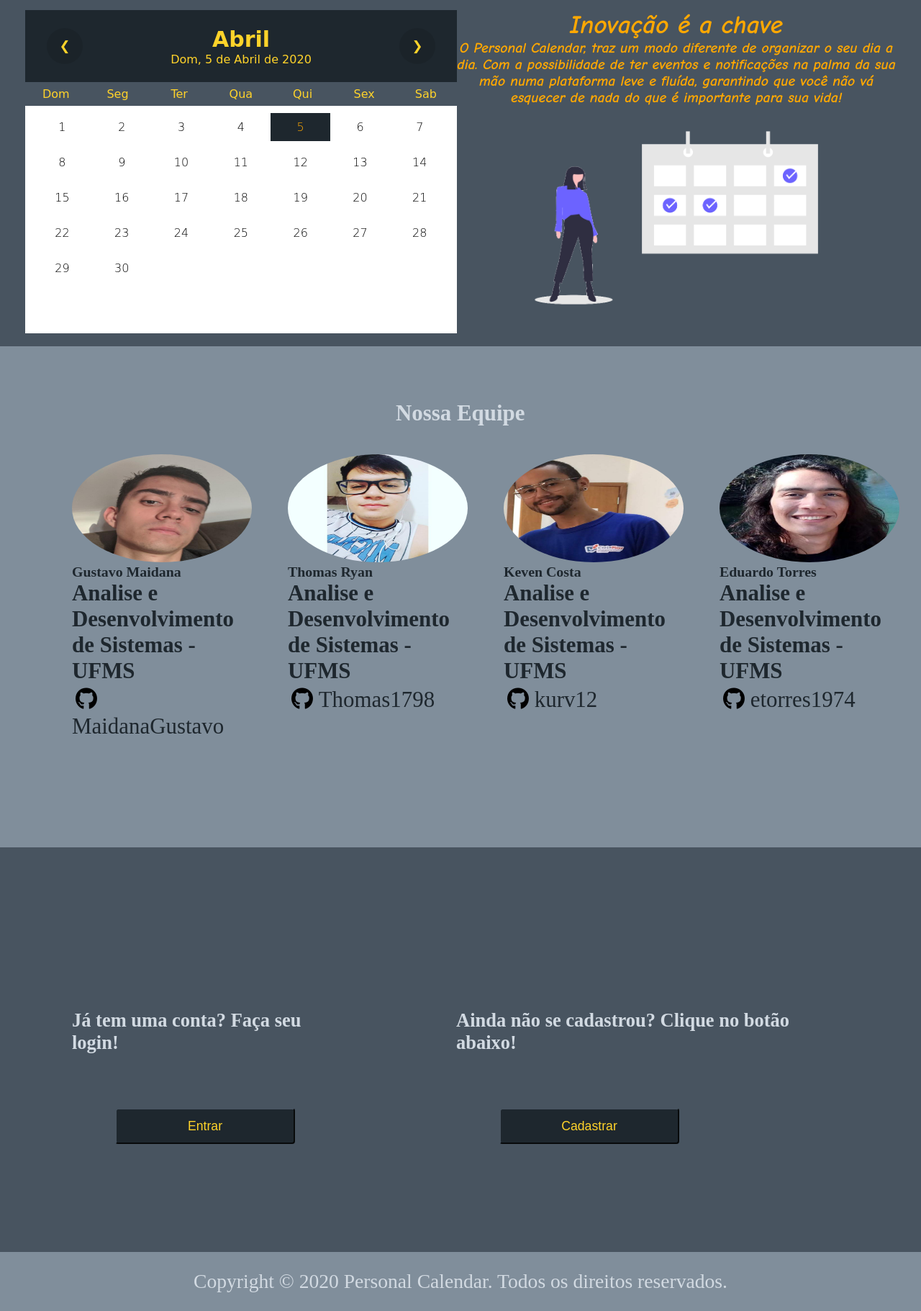
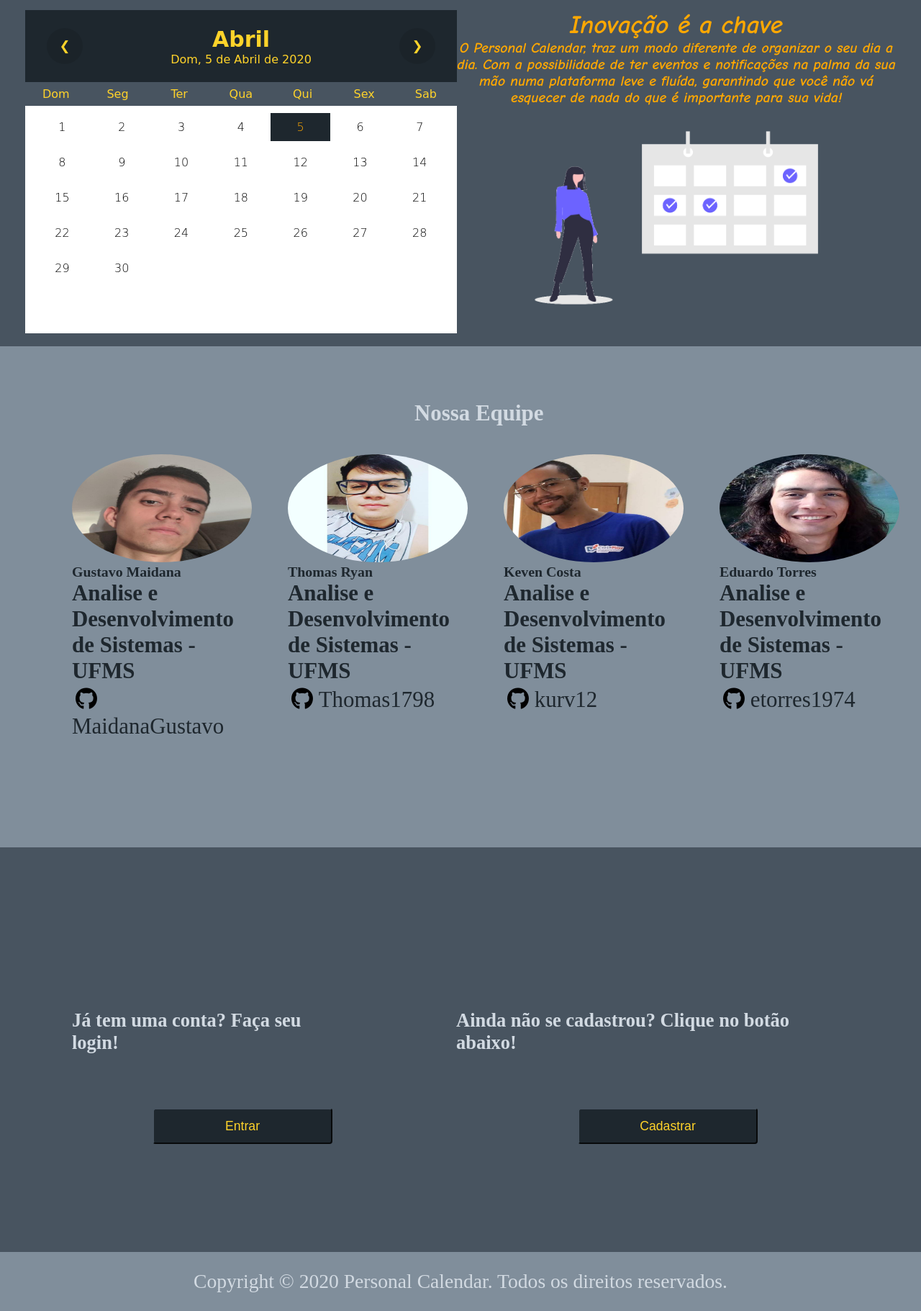
Before and after one commit to MaidanaGustavo/calendar_grupo7, a PHP site: page / in a window 1280 px wide. Shown: the part 509-2330 px from the top of the page at 72% size. Run offline with PHP 8.4, Linux system fonts and the light colour scheme; some libraries are stand-ins or nearby versions; some web fonts are replaced.

Commit message:
Reponsividade V1.2

```diff
--- a/Calendario/src/css/style.css
+++ b/Calendario/src/css/style.css
@@ -98,9 +98,13 @@ nav ul li a:hover{
 	background-color: #808e9b;
 	display: flex;
 	padding: 75px 75px;
-	display: flex;
-	position: center;
+	position: relative;
 }
+ .equipe .titulo-equipe{
+	 position: absolute;
+	 left: 45%;
+ }
+
 .avatar{
 	padding: 75px 25px;
 }
@@ -151,6 +155,7 @@ nav ul li a:hover{
 	justify-content: center;
 	align-items: center;
 	padding: 150px 25px;
+	position: relative;
 }
 .acessar button{
 	height: 50px;
@@ -170,7 +175,8 @@ nav ul li a:hover{
   transition-duration: 0.3s;
   -webkit-transition-property: transform;
   transition-property: transform;
-  margin-left: 135px;
+  margin-left: 35%;
+
 }
 .acessar h3{
 	padding: 75px 75px;
@@ -205,6 +211,22 @@ nav ul li a:hover{
 		text-align: center;
 	}
 
+	.acessar{
+		flex-direction: column;
+	}
+
+	.acessar .logar button{
+		position: absolute;
+		margin-left: 10%;
+	}
+
+	.acessar .cadastro button {
+		position: absolute;
+		margin-left: 16%;
+	}
+
+
+
 }
 
 @media (max-width: 1140px){
@@ -216,4 +238,6 @@ nav ul li a:hover{
 		order: -1;
 		text-align: center;
 	}
+
+
 }
```
